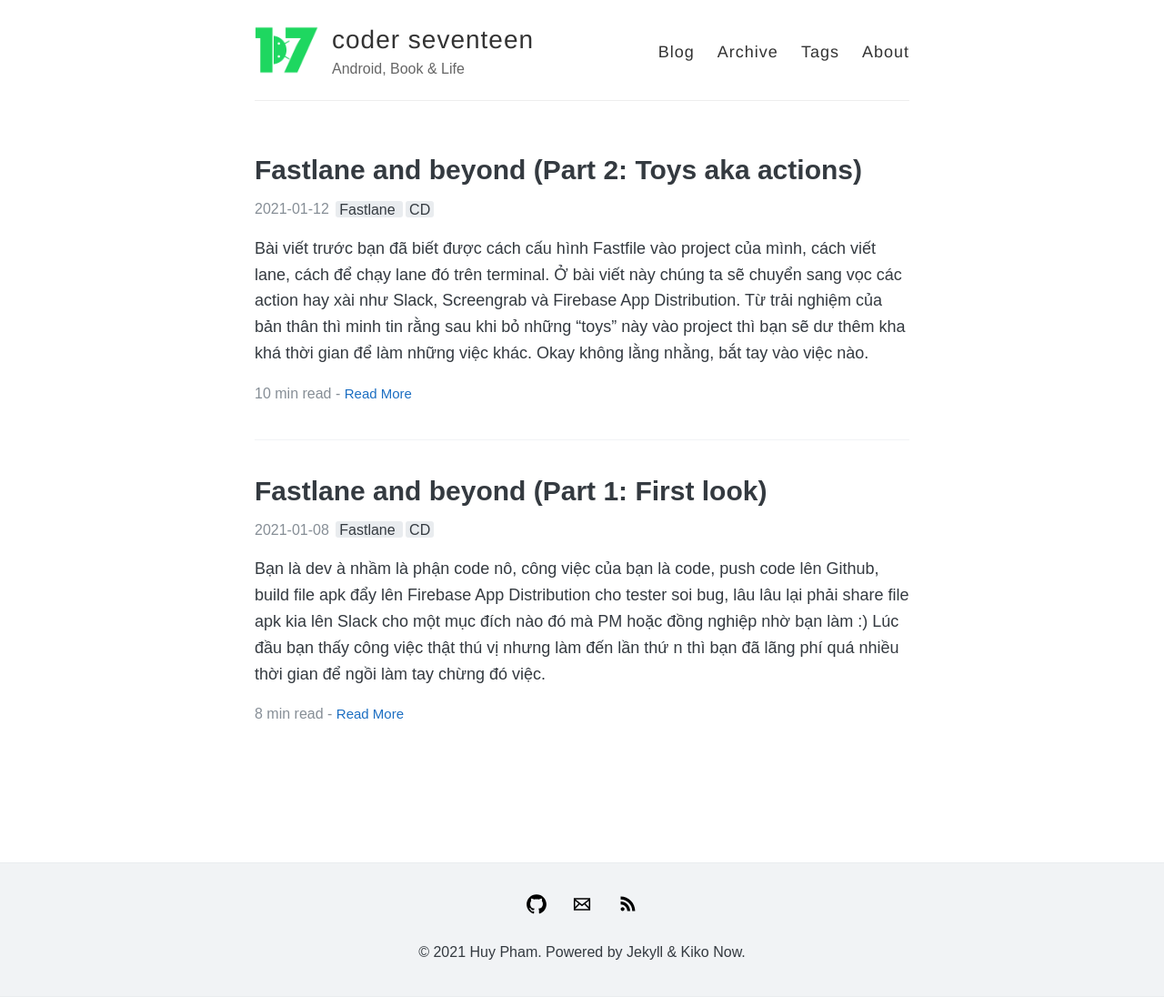
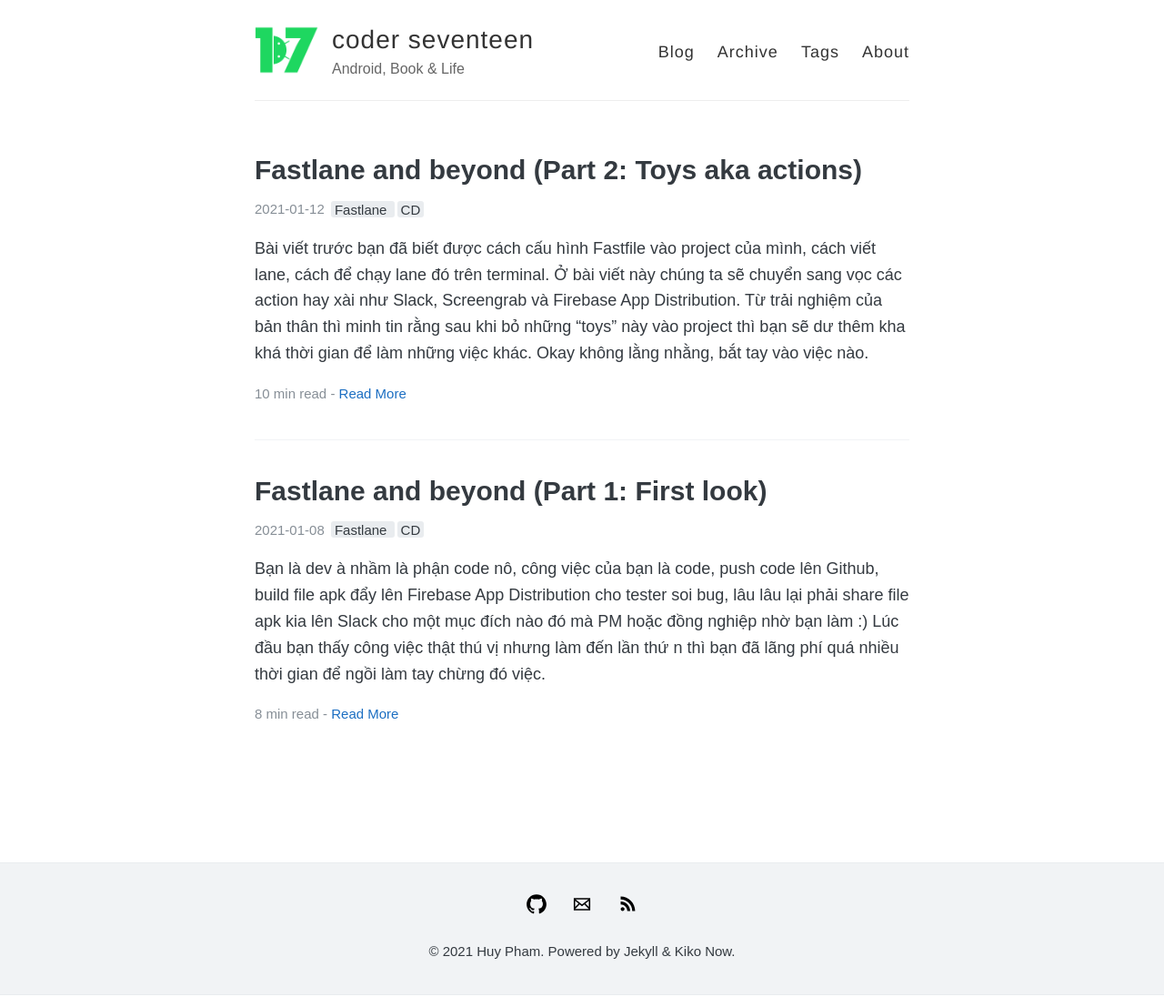
Before and after one commit to coder7eeN/coder7eeN.github.io, a Jekyll site: the page built from index.html, in a window 1280 px wide. Shown: the whole page at 91% size. Built offline with Jekyll 4.4.1, drawn with Linux system fonts in a browser that asks for light colours; the list of posts is cut into pages by our own code.

Commit message:
chore: change font size

```diff
--- a/_sass/_variables.scss
+++ b/_sass/_variables.scss
@@ -27,7 +27,7 @@ $code-font: 'Space Mono', monospace;
 
 // Font sizes
 $base-font-size: 18px;
-$small-font-size: 16px;
+$small-font-size: 15px;
 
 // Colors
 $base-color: $oc-gray-8;
```
